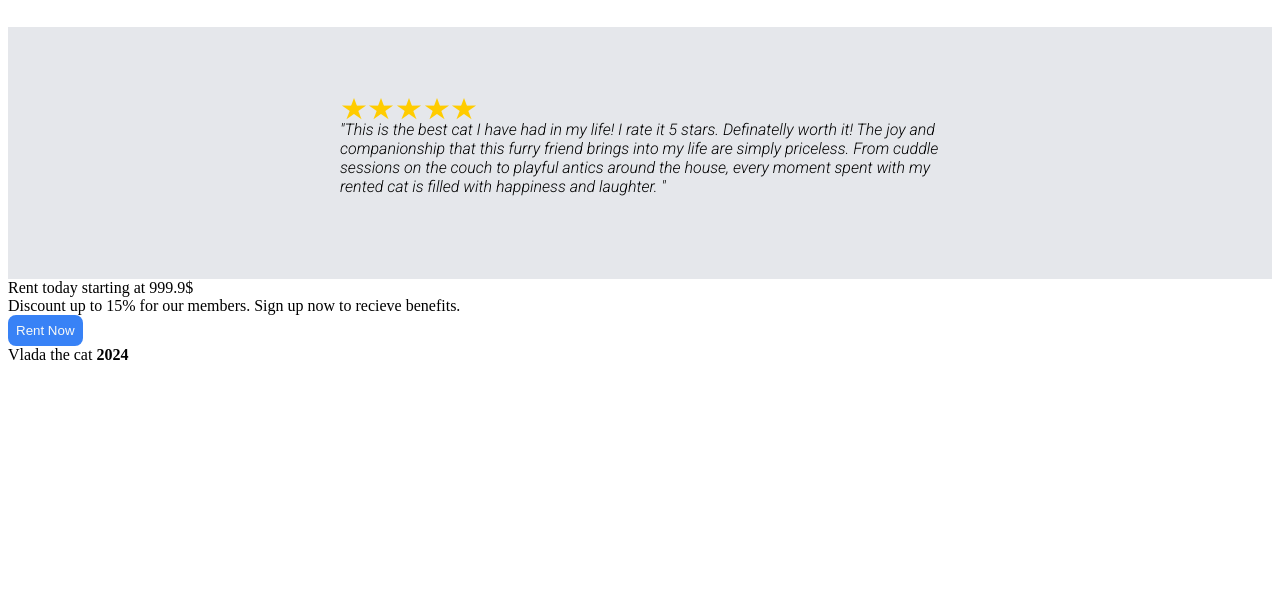
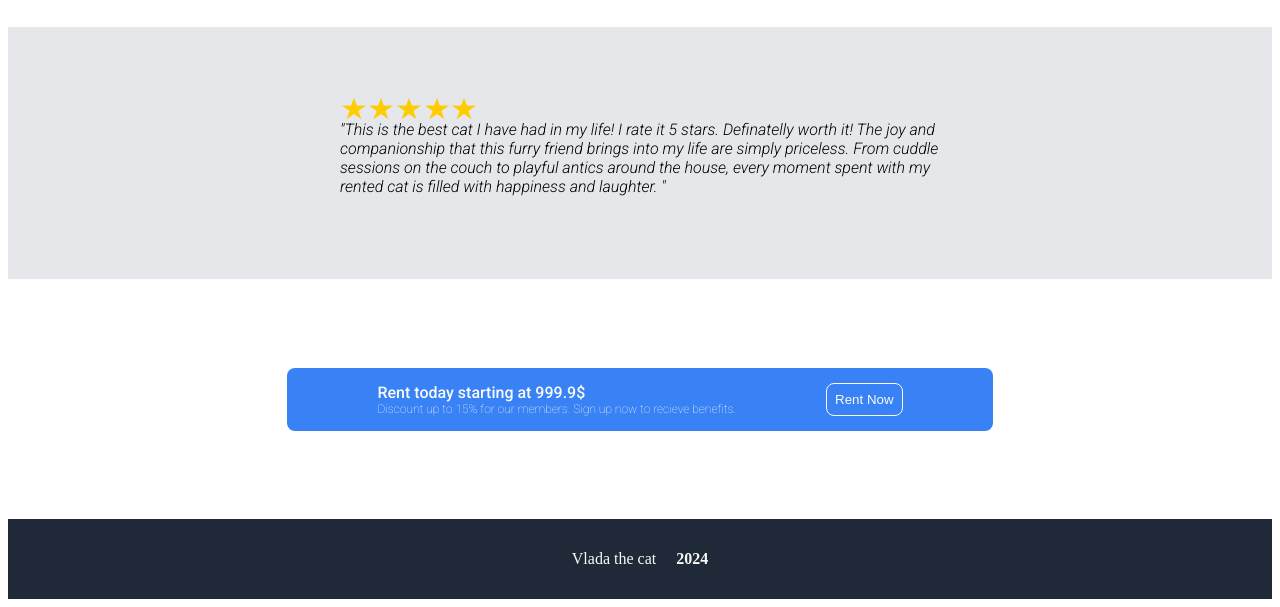
Before and after one commit to skillsetdev/landing-page, a plain HTML site: page index.html in a window 1280 px wide. Shown: the part 699-1306 px from the top of the page. Before the commit the page ends 1071 px from the top, so only its background shows below. Drawn offline with Linux system fonts and the light colour scheme.

Commit message:
Finish the page

```diff
--- a/index.html
+++ b/index.html
@@ -96,8 +96,10 @@
     <div class="call-to-action-section">
       <div class="call-to-action-box">
         <div class="action-text">
-          <div class="action-header">Rent today starting at 999.9$</div>
-          <div class="action-subtext">
+          <div class="action-header roboto-medium">
+            Rent today starting at 999.9$
+          </div>
+          <div class="action-subtext roboto-thin">
             Discount up to 15% for our members. Sign up now to recieve benefits.
           </div>
         </div>
--- a/style.css
+++ b/style.css
@@ -149,6 +149,41 @@ button {
   }
 }
 
+.call-to-action-section {
+  display: flex;
+  align-items: center;
+  justify-content: center;
+  height: 30vh;
+}
+
+.call-to-action-box {
+  color: #f9faf8;
+  background-color: #3882f6;
+  padding: 15px 90px;
+  border-radius: 8px;
+  display: flex;
+  gap: 90px;
+  max-width: 900px;
+}
+
+.call-to-action-box button {
+  border: 1px solid #f9faf8;
+}
+
+.action-subtext {
+  font-size: 12px;
+}
+
+.footer {
+  display: flex;
+  align-items: center;
+  justify-content: center;
+  background-color: #1f2937;
+  height: 10vh;
+  color: #f9faf8;
+  gap: 20px;
+}
+
 /* Fonts */
 
 .roboto-thin {
```
